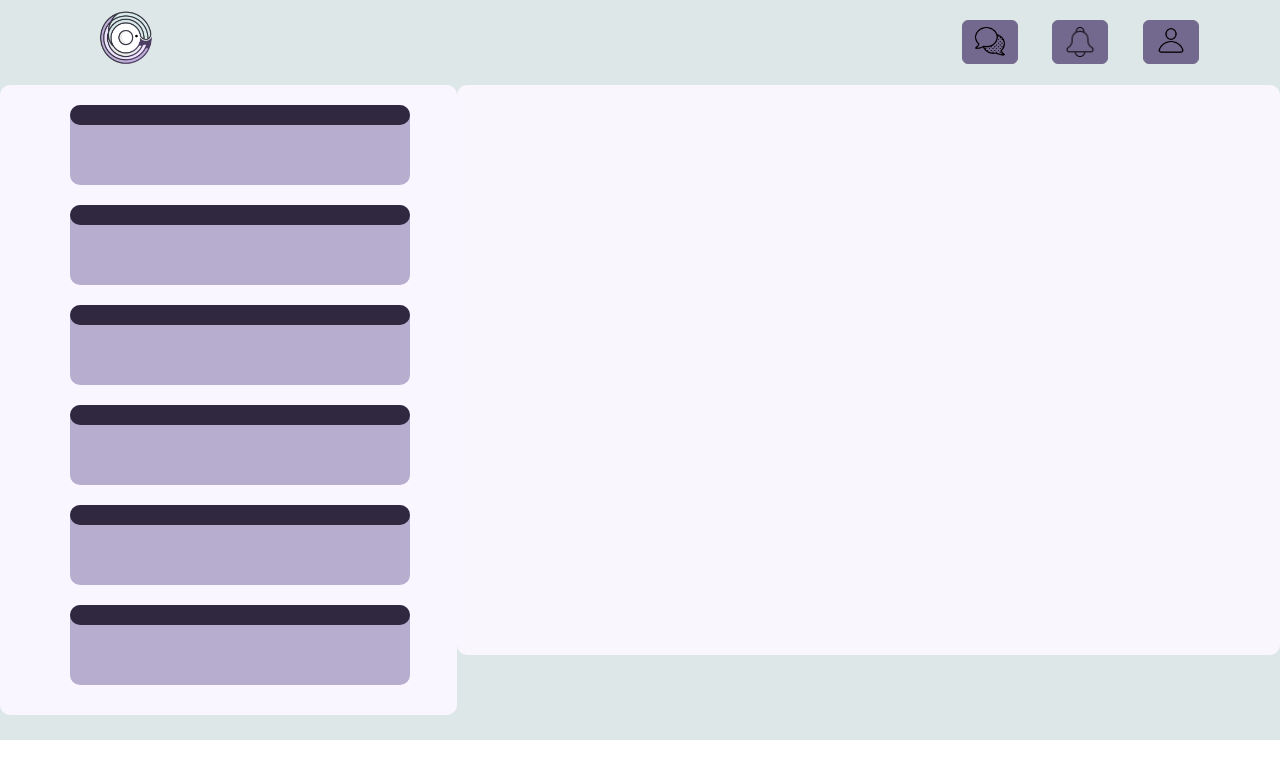
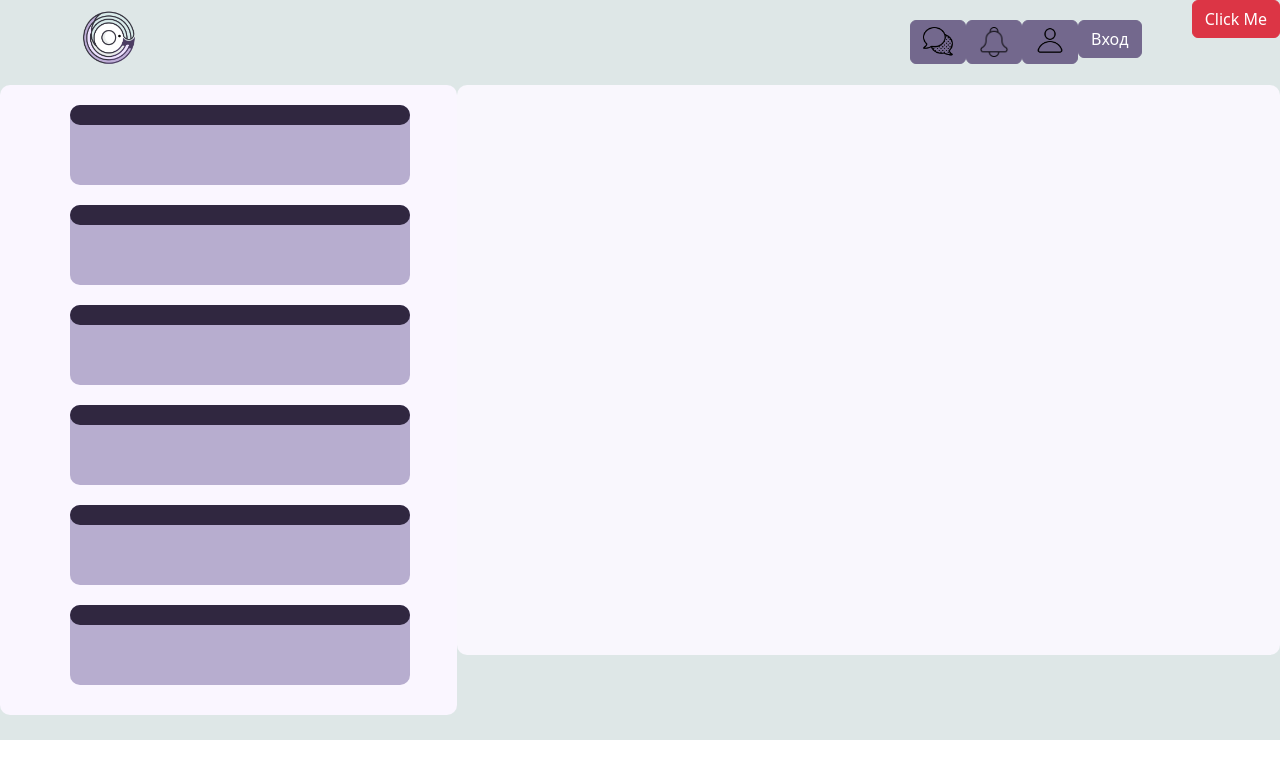
Before and after one commit to anyoneees/project_frontend1, a React (Create React App) app in the folder my-app1/: page /chat in a window 1280 px wide. Shown: the top 778 px of the page. Built offline with nearby package versions, Linux system fonts and the light colour scheme.

Commit message:
error.dropWindow

```diff
--- a/my-app1/src/App.css
+++ b/my-app1/src/App.css
@@ -110,8 +110,11 @@
 
 .Profile-button {
     margin-top: 20px;
-    margin-right: 5%;
 
+}
+.Login-button {
+    margin-top: 20px;
+    margin-right: 50px;
 }
 
 .Notification-pic {
--- /dev/null
+++ b/my-app1/src/components/DropWindow/dropWindow.jsx
@@ -0,0 +1,46 @@
+import React, { useState } from 'react';
+import {
+  Button,
+  Modal,
+  ModalHeader,
+  ModalBody,
+  ModalFooter,
+  Input,
+  Label,
+  Form,
+  FormGroup,
+} from 'reactstrap';
+
+function LoginWindow(props) {
+  const [modal, setModal] = useState(false);
+
+  const toggle = () => setModal(!modal);
+
+  return (
+    <div>
+        <Button color="danger" onClick={toggle}>
+          Click Me
+        </Button>
+      <Modal isOpen={modal} toggle={toggle}>
+        <ModalHeader toggle={toggle}>Modal title</ModalHeader>
+        <ModalBody>
+          <Input
+            type="textarea"
+            placeholder="Write something (data should remain in modal if unmountOnClose is set to false)"
+            rows={5}
+          />
+        </ModalBody>
+        <ModalFooter>
+          <Button color="primary" onClick={toggle}>
+            Do Something
+          </Button>{' '}
+          <Button color="secondary" onClick={toggle}>
+            Cancel
+          </Button>
+        </ModalFooter>
+      </Modal>
+    </div>
+  );
+}
+
+export default LoginWindow;
--- a/my-app1/src/components/NavBar/navBar.jsx
+++ b/my-app1/src/components/NavBar/navBar.jsx
@@ -1,4 +1,5 @@
-import {Button} from "react-bootstrap";
+import { Button } from "react-bootstrap";
+import LoginWindow from "../DropWindow/dropWindow.jsx";
 
 function NavBar() {
   return (
@@ -6,34 +7,48 @@ function NavBar() {
       <header className="App-header">
         <div className="Logo-link">
           <a href="http://localhost:3000">
-                        <img className="Logo" src="http://localhost:3000/circula.png"/>
+            <img className="Logo" src="http://localhost:3000/circula.png" />
           </a>
         </div>
         <div className="Chat-button">
           <a href="http://localhost:3000/chat">
             <Button
-                            style={{backgroundColor: "#73688D", borderColor: "#73688D"}}
+              style={{ backgroundColor: "#73688D", borderColor: "#73688D" }}
             >
-                            <img className="Chat-pic" src="http://localhost:3000/chat.png"/>
+              <img className="Chat-pic" src="http://localhost:3000/chat.png" />
             </Button>
           </a>
         </div>
         <div className="Notification-button">
           <Button
-                        style={{backgroundColor: "#73688D", borderColor: "#73688D"}}
+            style={{ backgroundColor: "#73688D", borderColor: "#73688D" }}
           >
-                        <img className="Notification-pic" src="http://localhost:3000/notif2.png"/>
+            <img
+              className="Notification-pic"
+              src="http://localhost:3000/notif2.png"
+            />
           </Button>
         </div>
         <div className="Profile-button">
           <a href="http://localhost:3000/profile">
             <Button
-                            style={{backgroundColor: "#73688D", borderColor: "#73688D"}}
+              style={{ backgroundColor: "#73688D", borderColor: "#73688D" }}
             >
-                            <img className="profile-pic" src="http://localhost:3000/profile.png"/>
+              <img
+                className="profile-pic"
+                src="http://localhost:3000/profile.png"
+              />
             </Button>
           </a>
         </div>
+        <div className="Login-button">
+            <Button
+              style={{ backgroundColor: "#73688D", borderColor: "#73688D" }}
+            >
+              Вход
+            </Button>
+        </div>
+        <LoginWindow />
       </header>
     </div>
   );
--- a/my-app1/src/components/swapMenu/swapMenu.jsx
+++ b/my-app1/src/components/swapMenu/swapMenu.jsx
@@ -25,7 +25,7 @@ function SwapMenu() {
         try {
             const response = await axios.delete(`http://127.0.0.1:8000/api/clothing-items/${id}/`, {
                 headers: {
-                    Authorization: `Token def1f869482fc2231089c7d2b2da15b69850dafd`, // Замените на реальный токен
+                    Authorization: `Token fe1242edcdcb90517e61704406d53be9d4d2020a`, // Замените на реальный токен
                 },
             });
             console.log("Item deleted successfully:", response.status);
```
Lines whose indentation alone changed are shown as unchanged.
